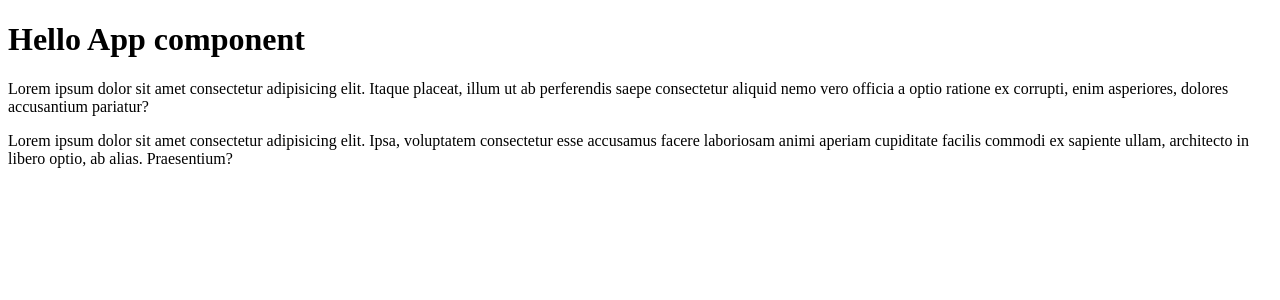
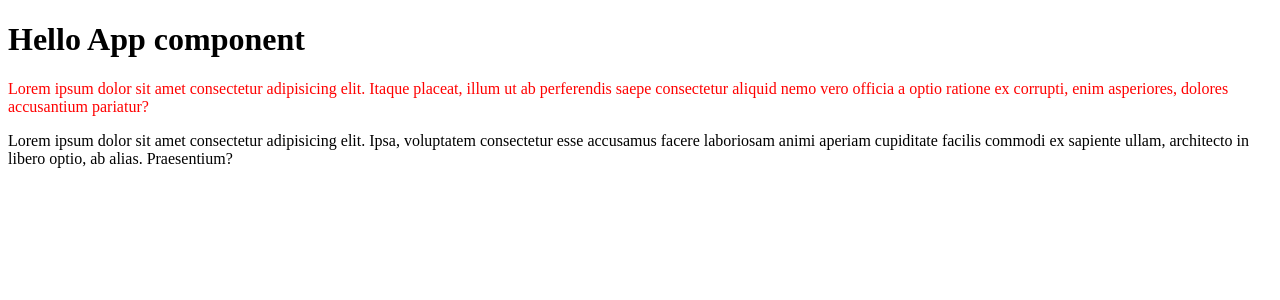
Before and after one commit to LiudmilaLushchuk/REACT-shop-project, a React (Create React App) app: page / in a window 1280 px wide. Shown: the top 300 px of the page. Built offline with nearby package versions, Linux system fonts and the light colour scheme.

Commit message:
Підключили css додали клас className=red

```diff
--- a/src/index.tsx
+++ b/src/index.tsx
@@ -1,5 +1,6 @@
 import React from 'react'
 import ReactDOM from 'react-dom/client'
+import './style.css'
 
 // React Element
 // const title = React.createElement('h1', { id: 'title' }, 'Hello React')
@@ -25,7 +26,7 @@ const Title = () => {
 const Content = () => {
     return (
         <React.Fragment>
-            <p>
+            <p className="red">
                 Lorem ipsum dolor sit amet consectetur adipisicing elit. Itaque
                 placeat, illum ut ab perferendis saepe consectetur aliquid nemo
                 vero officia a optio ratione ex corrupti, enim asperiores,
--- /dev/null
+++ b/src/style.css
@@ -0,0 +1,3 @@
+.red {
+    color: red;
+}
```
